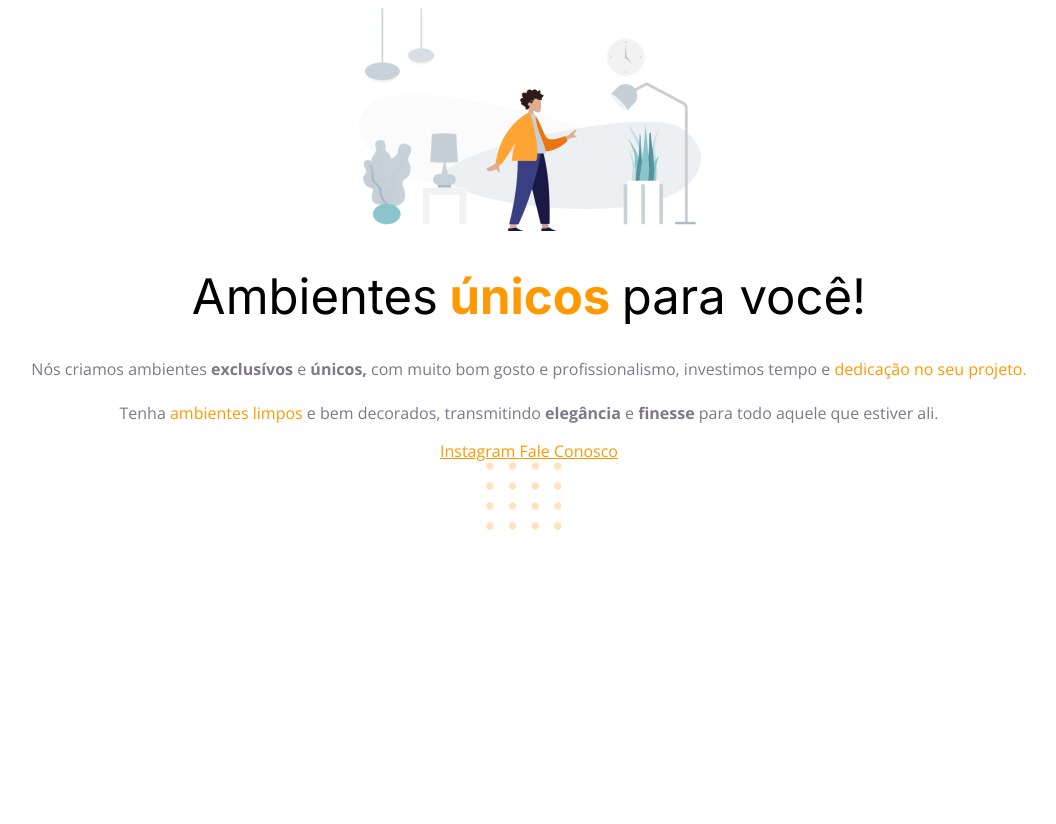
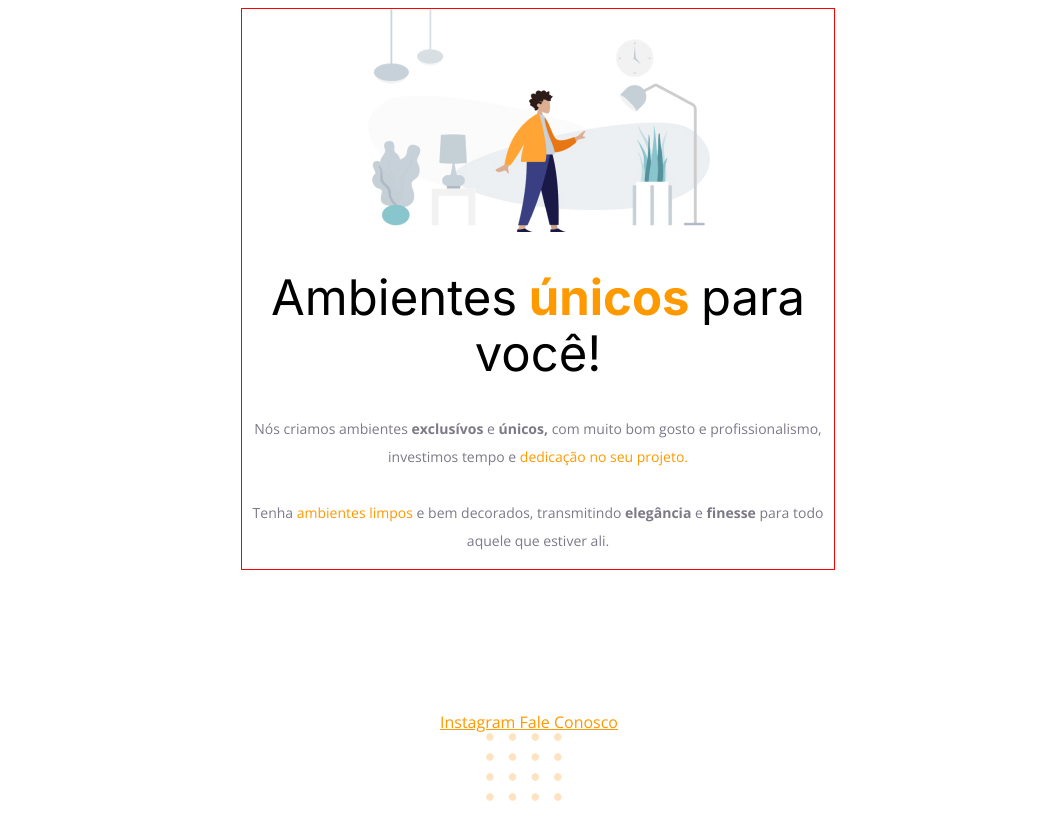
Before and after one commit to th1agOx/.meuExplorer, a plain HTML site: page index.html in a window 1280 px wide. Shown: the whole page, without its empty margins (111-1167 px from the left). Before the commit the page ends 800 px from the top, so only its background shows below. Drawn offline with nearby package versions, Linux system fonts and the light colour scheme.

Commit message:
add font, positions, colors & width

```diff
--- a/style.css
+++ b/style.css
@@ -1,6 +1,14 @@
 body {
     font-family: 'Open Sans', sans-serif;
+
     text-align: center;
+}
+
+#hero {
+    width: 592px;            /*delimitado a largura max*/
+    margin: auto 344px 141px;  /*reve*/
+
+    border: solid 1px red;
 }
 
 h1 {
@@ -20,4 +28,7 @@ span, a {
 
 p {
     color: #7D7987;
+
+    font-size: 14px;
+    line-height: 28px;
 }
```
